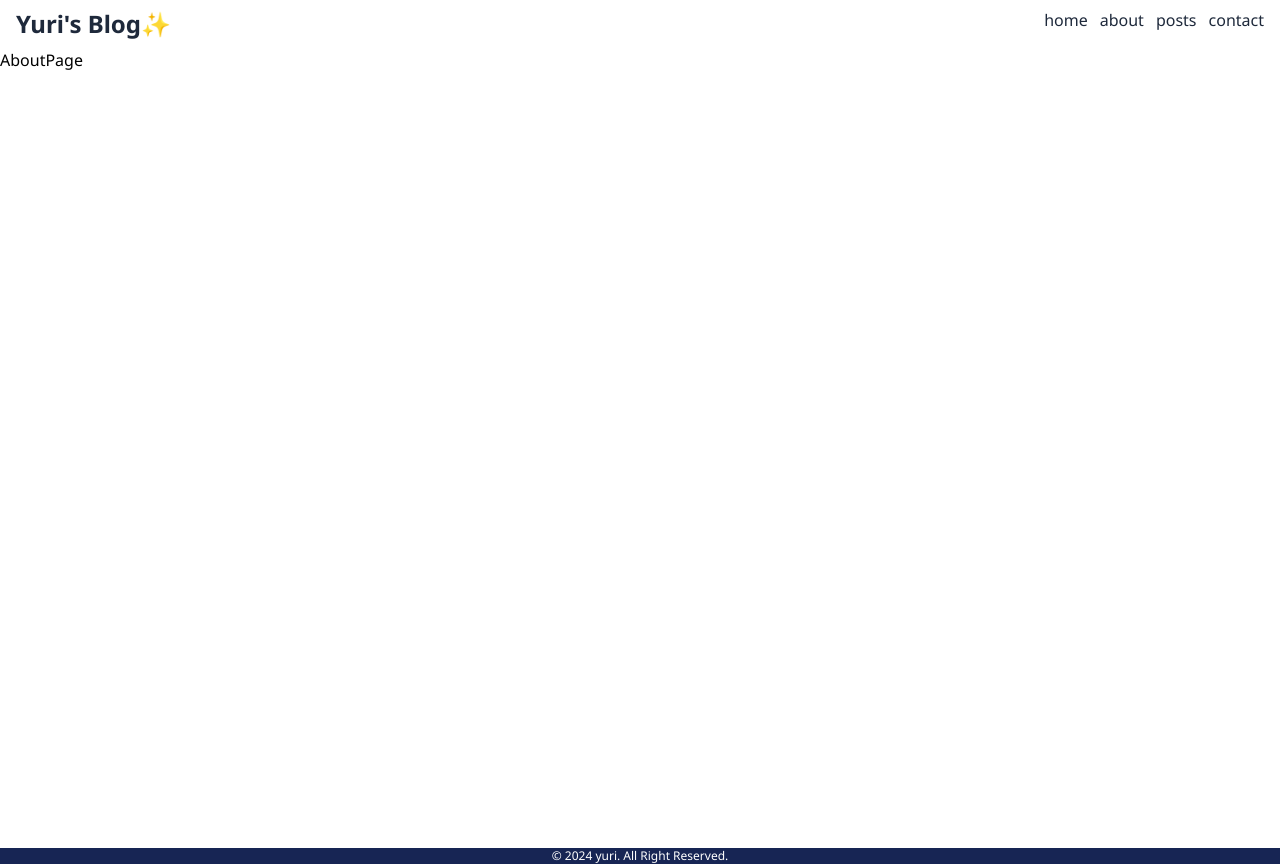
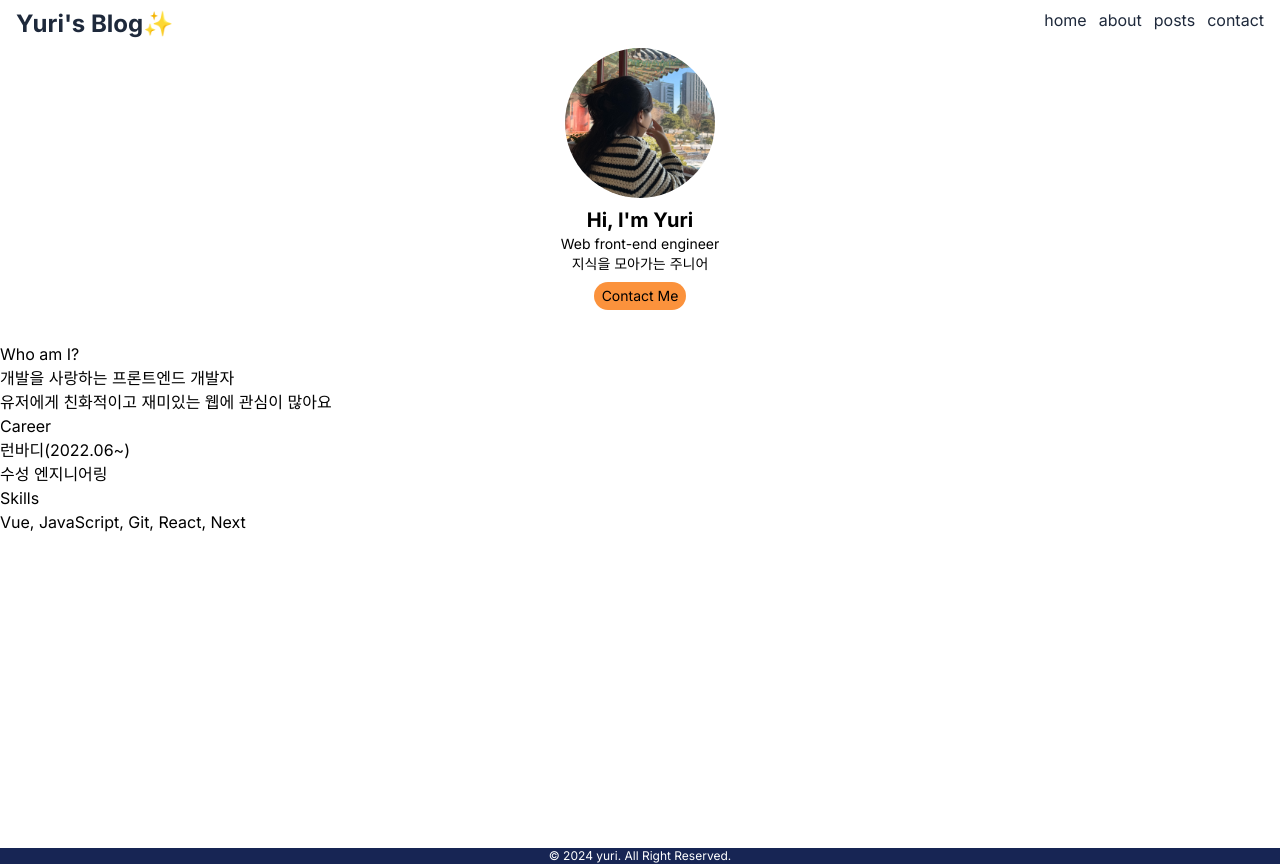
Before and after one commit to yulllna/next_blog, a Next.js app: page /about in a window 1280 px wide. Built offline with nearby package versions, Linux system fonts and the light colour scheme.

Commit message:
next 버전 13으로 다운그레이드 / 페이지 내용 추가

```diff
--- a/src/app/about/page.tsx
+++ b/src/app/about/page.tsx
@@ -1,9 +1,25 @@
 import React from 'react';
+import Introduce from '../components/Introduce';
 
 function AboutPage() {
     return (
         <div>
-            AboutPage
+            <Introduce />
+            <div>
+                <section>
+                    <p>Who am I?</p>
+                    <p>개발을 사랑하는 프론트엔드 개발자 <br />유저에게 친화적이고 재미있는 웹에 관심이 많아요</p>
+                </section>
+                <section>
+                    <p>Career</p>
+                    <p>런바디(2022.06~)</p>
+                    <p>수성 엔지니어링</p>
+                </section>
+                <section>
+                    <p>Skills</p>
+                    <p>Vue, JavaScript, Git, React, Next</p>
+                </section>
+            </div>
         </div>
     );
 }
--- a/src/app/components/PostsSlide.tsx
+++ b/src/app/components/PostsSlide.tsx
@@ -9,6 +9,7 @@ interface PostsProps {
 const PostsSlide = ({ posts }: PostsProps) => {
     // 배열이 아닌 경우, 단일 객체를 포함한 배열로 변환
     const postArray = Array.isArray(posts) ? posts : [posts];
+
 
     return (
         <div className='overflow-scroll'>
--- a/src/app/contact/page.tsx
+++ b/src/app/contact/page.tsx
@@ -1,9 +1,28 @@
 import React from 'react';
+import { FaGithub } from "react-icons/fa";
+import { FaLinkedin } from "react-icons/fa";
+import { SiVelog } from "react-icons/si";
 
 const ContactPage = () => {
     return (
         <div>
-            contact
+            <div>
+                <p>Contact me</p>
+                <p>email@naver.com</p>
+                <FaGithub />
+                <FaLinkedin />
+                <SiVelog />
+                <p>Or Send me ad email</p>
+            </div>
+            <form id="mailForm">
+                <label htmlFor="email">Your Email</label>
+                <input type="email" id='email' />
+                <label htmlFor="subject">Subject</label>
+                <input type="text" id='subject' />
+                <label htmlFor="message">Your Email</label>
+                <textarea name="message" id="message"></textarea>
+                <button type="submit" form="mailForm">submit</button>
+            </form>
         </div>
     );
 };
--- a/src/app/layout.tsx
+++ b/src/app/layout.tsx
@@ -1,12 +1,12 @@
 import type { Metadata } from "next";
 import { Inter } from "next/font/google";
-import { Noto_Sans } from "next/font/google";
+// import { Noto_Sans } from "next/font/google";
 
 import "./globals.css";
 import Link from 'next/link'
 
 const inter = Inter({ subsets: ["latin"] });
-const sans = Noto_Sans({ subsets: ["latin"] });
+// const sans = Noto_Sans({ subsets: ["latin"] });
 
 export const metadata: Metadata = {
   title: "유리의 블로그",
@@ -20,7 +20,7 @@ export default function RootLayout({
 }>) {
   return (
     <html lang="en">
-      <body className={sans.className}>
+      <body className={inter.className}>
         <header className="py-2 px-4 flex justify-between align-center">
           <p className="font-bold text-2xl text-slate-800"><Link href='/'>Yuri's Blog✨</Link></p>
           <nav className="gap-x-3 flex text-slate-800">
```
Also changed, not shown: package.json (+6 -4 lines), 1 other file (tests, documents, lock files or other folders).
